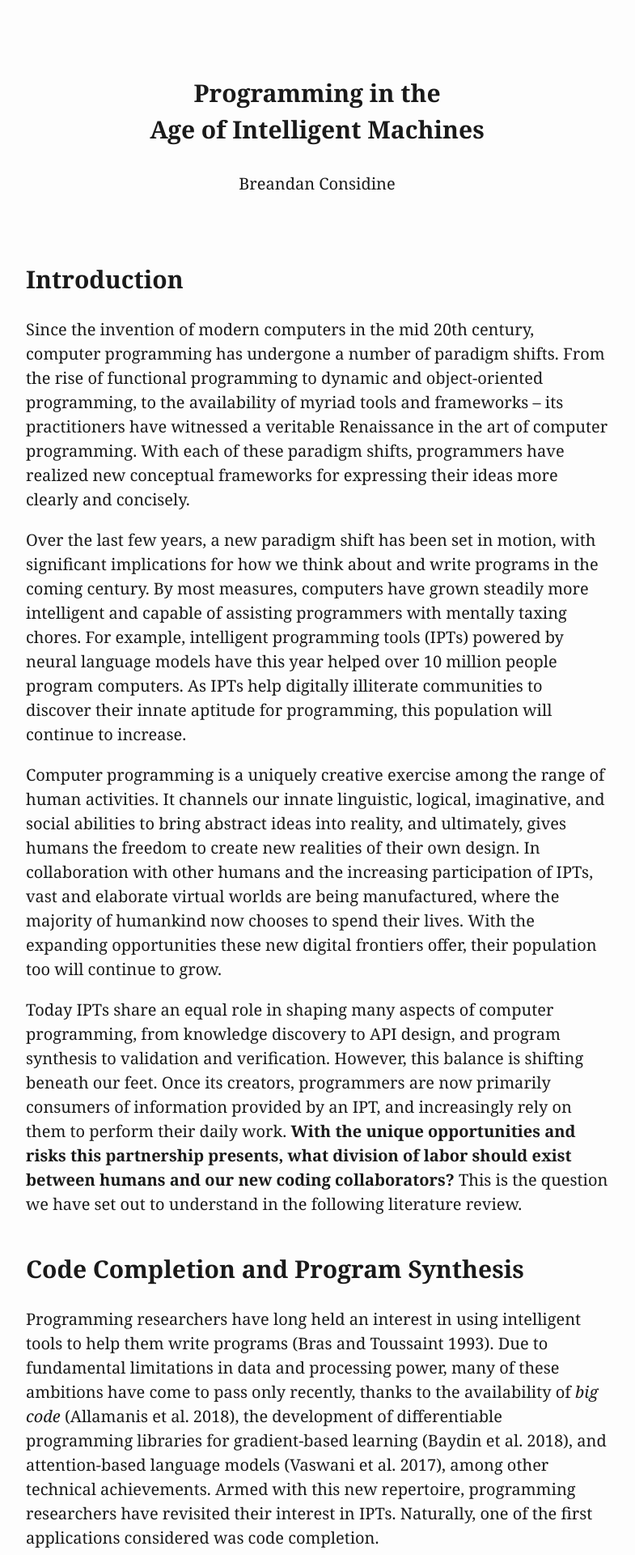
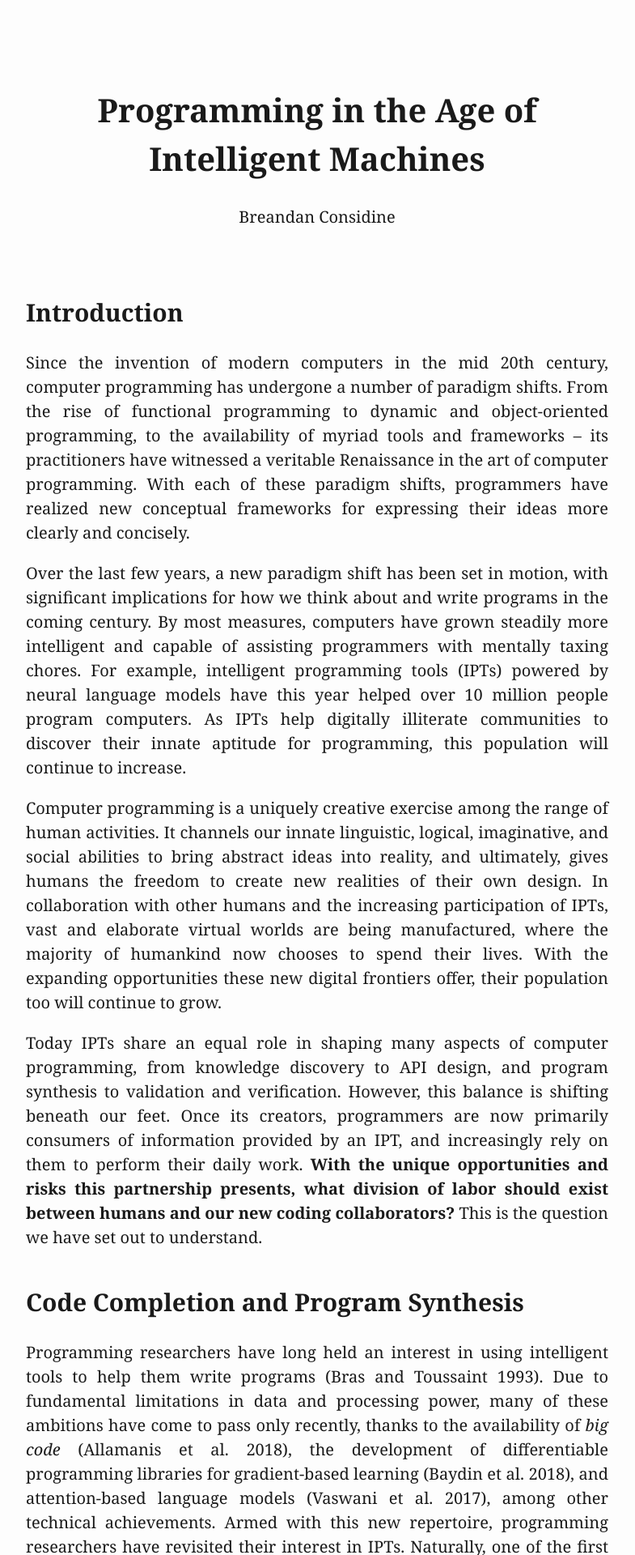
Before and after one commit to breandan/breandan.github.io, a Jekyll site: the page public/programming_with_intelligent_machines.html, which Jekyll copies as it is, in a window 1280 px wide. Shown: the top 1920 px of the page at 81% size, without its empty margins (248-1033 px from the left). Built offline with Jekyll 4.4.1, drawn with Linux system fonts in a browser that asks for light colours.

Commit message:
blogpostify

```diff
--- a/public/programming_with_intelligent_machines.html
+++ b/public/programming_with_intelligent_machines.html
@@ -48,6 +48,8 @@
     }
     p {
       margin: 1em 0;
+      text-align: justify;
+      text-justify: inter-word;
     }
     a {
       color: #1a1a1a;
@@ -171,15 +173,14 @@
 </head>
 <body>
 <header id="title-block-header">
-<h2 class="title"><p>Programming in the<br />
-Age of Intelligent Machines</p></h2>
-<p class="author">Breandan Considine</p>
+<h1 class="title">Programming in the Age of Intelligent Machines</h1>
+    <div style="text-align: center;">Breandan Considine</div>
 </header>
 <h2 id="introduction">Introduction</h2>
 <p>Since the invention of modern computers in the mid 20th century, computer programming has undergone a number of paradigm shifts. From the rise of functional programming to dynamic and object-oriented programming, to the availability of myriad tools and frameworks – its practitioners have witnessed a veritable Renaissance in the art of computer programming. With each of these paradigm shifts, programmers have realized new conceptual frameworks for expressing their ideas more clearly and concisely.</p>
 <p>Over the last few years, a new paradigm shift has been set in motion, with significant implications for how we think about and write programs in the coming century. By most measures, computers have grown steadily more intelligent and capable of assisting programmers with mentally taxing chores. For example, intelligent programming tools (IPTs) powered by neural language models have this year helped over 10 million people program computers. As IPTs help digitally illiterate communities to discover their innate aptitude for programming, this population will continue to increase.</p>
 <p>Computer programming is a uniquely creative exercise among the range of human activities. It channels our innate linguistic, logical, imaginative, and social abilities to bring abstract ideas into reality, and ultimately, gives humans the freedom to create new realities of their own design. In collaboration with other humans and the increasing participation of IPTs, vast and elaborate virtual worlds are being manufactured, where the majority of humankind now chooses to spend their lives. With the expanding opportunities these new digital frontiers offer, their population too will continue to grow.</p>
-<p>Today IPTs share an equal role in shaping many aspects of computer programming, from knowledge discovery to API design, and program synthesis to validation and verification. However, this balance is shifting beneath our feet. Once its creators, programmers are now primarily consumers of information provided by an IPT, and increasingly rely on them to perform their daily work. <strong>With the unique opportunities and risks this partnership presents, what division of labor should exist between humans and our new coding collaborators?</strong> This is the question we have set out to understand in the following literature review.</p>
+<p>Today IPTs share an equal role in shaping many aspects of computer programming, from knowledge discovery to API design, and program synthesis to validation and verification. However, this balance is shifting beneath our feet. Once its creators, programmers are now primarily consumers of information provided by an IPT, and increasingly rely on them to perform their daily work. <strong>With the unique opportunities and risks this partnership presents, what division of labor should exist between humans and our new coding collaborators?</strong> This is the question we have set out to understand.</p>
 <h2 id="sec:autocompletion">Code Completion and Program Synthesis</h2>
 <p>Programming researchers have long held an interest in using intelligent tools to help them write programs <span class="citation" data-cites="bras1993artificial">(Bras and Toussaint 1993)</span>. Due to fundamental limitations in data and processing power, many of these ambitions have come to pass only recently, thanks to the availability of <em>big code</em> <span class="citation" data-cites="allamanis2018survey">(Allamanis et al. 2018)</span>, the development of differentiable programming libraries for gradient-based learning <span class="citation" data-cites="baydin2018automatic">(Baydin et al. 2018)</span>, and attention-based language models <span class="citation" data-cites="vaswani2017attention">(Vaswani et al. 2017)</span>, among other technical achievements. Armed with this new repertoire, programming researchers have revisited their interest in IPTs. Naturally, one of the first applications considered was code completion.</p>
 <p>Following their initial success in natural language, rapid progress continues to be made in the application and specialization of transformers to source code, as well as industrial transfer where this technology is now trained and deployed on millions of programmers worldwide <span class="citation" data-cites="chen2021evaluating">(M. Chen et al. 2021)</span>. Given a natural language description of an incomplete method, these models are capable of inferring programmer intent and completing multiline code snippets.</p>
```
